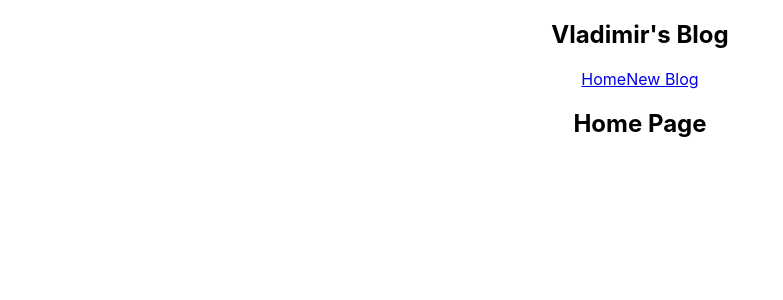
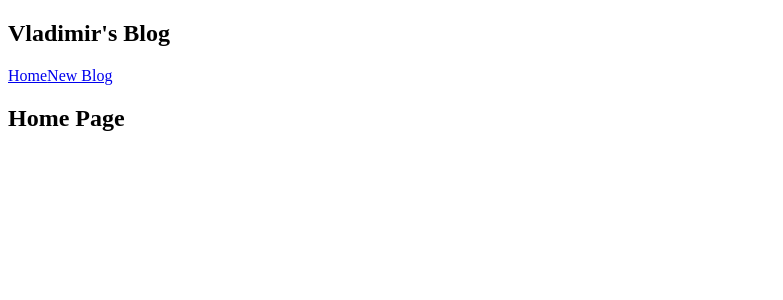
Before and after one commit to DevVlady/vlads-blog-app, a React (Create React App) app: page / in a window 1280 px wide. Shown: the top 300 px of the page, without its empty margins (0-783 px from the left). Built offline with nearby package versions, Linux system fonts and the light colour scheme.

Commit message:
Removed the app.css file and replced it with the index.css file which I will use as my primary css for all components.

```diff
--- a/src/App.css
+++ /dev/null
@@ -1,38 +0,0 @@
-.App {
-  text-align: center;
-}
-
-.App-logo {
-  height: 40vmin;
-  pointer-events: none;
-}
-
-@media (prefers-reduced-motion: no-preference) {
-  .App-logo {
-    animation: App-logo-spin infinite 20s linear;
-  }
-}
-
-.App-header {
-  background-color: #282c34;
-  min-height: 100vh;
-  display: flex;
-  flex-direction: column;
-  align-items: center;
-  justify-content: center;
-  font-size: calc(10px + 2vmin);
-  color: white;
-}
-
-.App-link {
-  color: #61dafb;
-}
-
-@keyframes App-logo-spin {
-  from {
-    transform: rotate(0deg);
-  }
-  to {
-    transform: rotate(360deg);
-  }
-}
--- a/src/App.js
+++ b/src/App.js
@@ -1,4 +1,3 @@
-import './App.css';
 import Navbar from './Navbar';
 import Home from './Home';
 
--- a/src/index.css
+++ b/src/index.css
@@ -1,13 +1 @@
-body {
-  margin: 0;
-  font-family: -apple-system, BlinkMacSystemFont, 'Segoe UI', 'Roboto', 'Oxygen',
-    'Ubuntu', 'Cantarell', 'Fira Sans', 'Droid Sans', 'Helvetica Neue',
-    sans-serif;
-  -webkit-font-smoothing: antialiased;
-  -moz-osx-font-smoothing: grayscale;
-}
-
-code {
-  font-family: source-code-pro, Menlo, Monaco, Consolas, 'Courier New',
-    monospace;
-}
+@import url('https://fonts.googleapis.com/css2?family=Montserrat:wght@200&display=swap');
```
